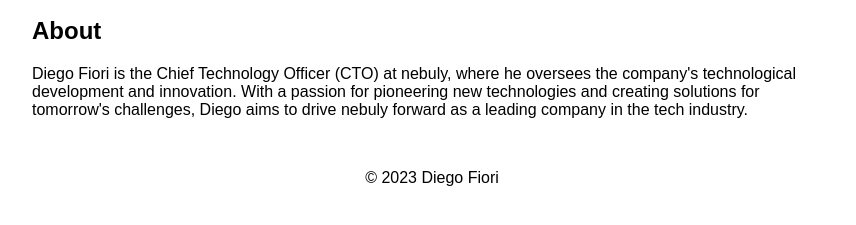
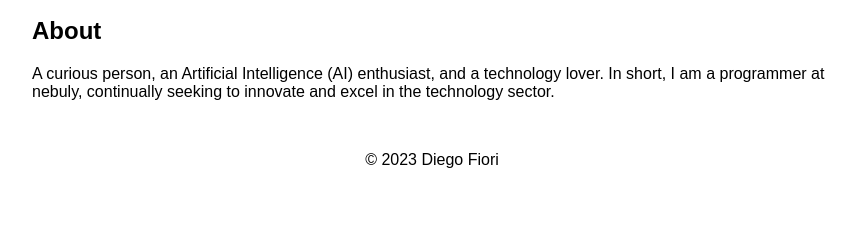
Before and after one commit to diegofiori/website, a plain HTML site: page index.html in a window 1280 px wide. Shown: the part 129-354 px from the top of the page, without its empty margins (208-1064 px from the left). Drawn offline with Linux system fonts and the light colour scheme.

Commit message:
Update index.html

```diff
--- a/index.html
+++ b/index.html
@@ -19,7 +19,7 @@
         </header>
         <section>
             <h2>About</h2>
-            <p>Diego Fiori is the Chief Technology Officer (CTO) at nebuly, where he oversees the company's technological development and innovation. With a passion for pioneering new technologies and creating solutions for tomorrow's challenges, Diego aims to drive nebuly forward as a leading company in the tech industry.</p>
+            <p>A curious person, an Artificial Intelligence (AI) enthusiast, and a technology lover. In short, I am a programmer at nebuly, continually seeking to innovate and excel in the technology sector.</p>
         </section>
         <footer>
             <p>&copy; 2023 Diego Fiori</p>
```
